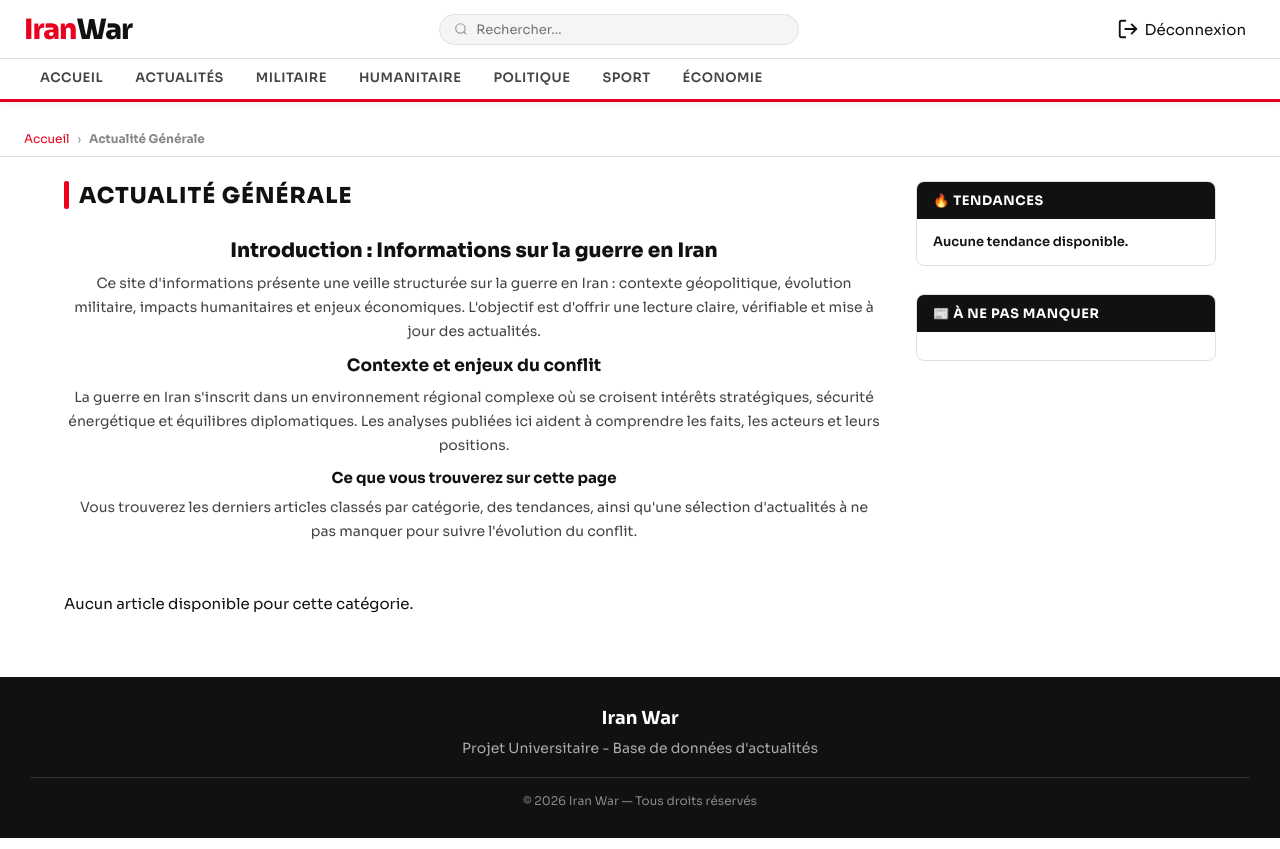
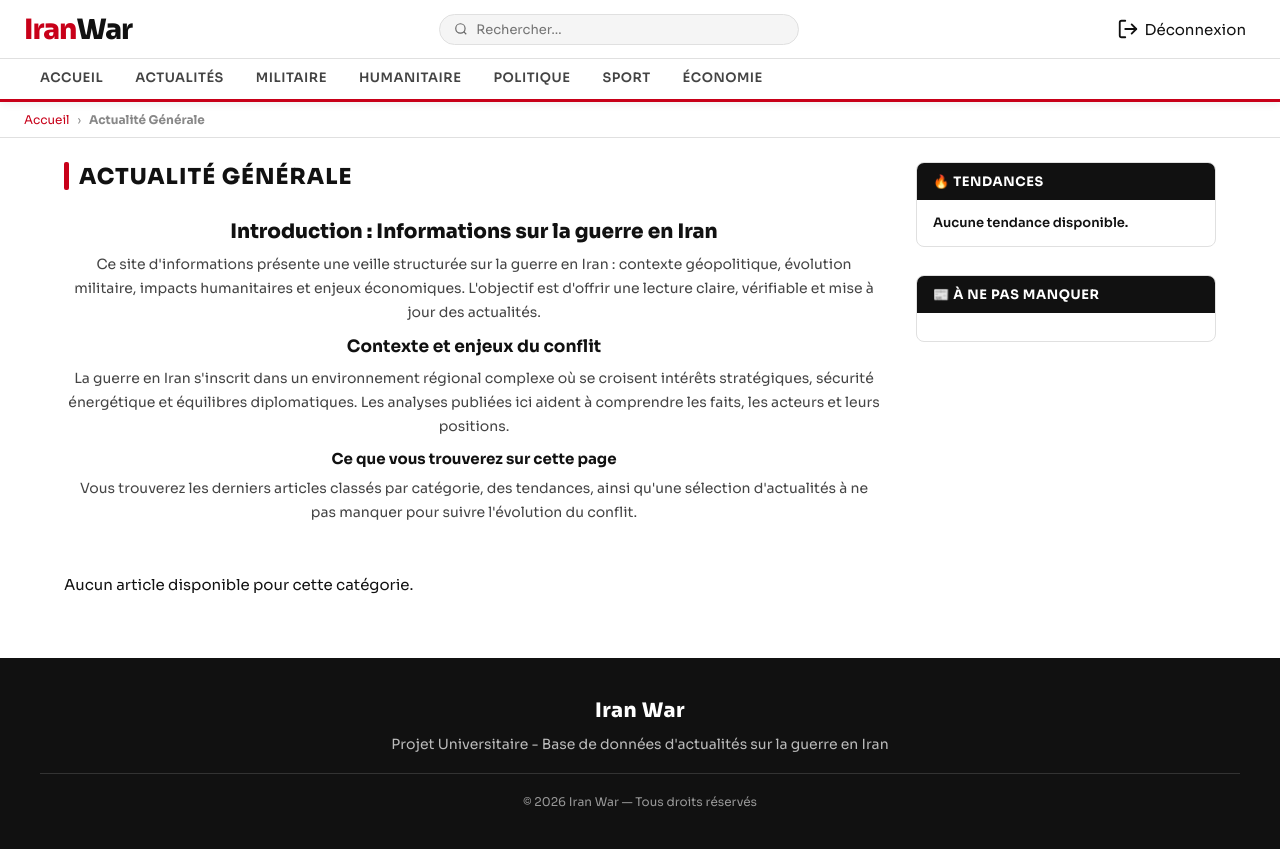
Before and after one commit to Tendriniavvo/SEO-Practise, a PHP site: page / in a window 1280 px wide. Run offline with PHP 8.4, Linux system fonts and the light colour scheme; data comes from the database, SQL or seed files in the repository; data that the repository does not hold is empty.

Commit message:
SEO100 fixed

```diff
--- a/www/front/assets/css/style.css
+++ b/www/front/assets/css/style.css
@@ -1,7 +1,7 @@
     *, *::before, *::after { box-sizing: border-box; margin: 0; padding: 0; }
 
     :root {
-      --red: #e8001d;
+      --red: #c80019;
       --dark: #111111;
       --mid: #444;
       --light: #f5f5f5;
@@ -65,7 +65,7 @@
       width: 100%;
       font-family: 'Sora', sans-serif;
     }
-    .search-bar svg { color: #999; flex-shrink: 0; }
+    .search-bar svg { color: #666; flex-shrink: 0; }
     .header-actions { display: flex; gap: 12px; align-items: center; }
     .btn-abonne {
       background: var(--red);
@@ -222,7 +222,7 @@
       font-family: 'Lora', serif;
     }
     .hero-content p { font-size: 14px; color: var(--mid); line-height: 1.6; }
-    .meta { font-size: 11px; color: #999; display: flex; gap: 10px; align-items: center; }
+    .meta { font-size: 11px; color: #707070; display: flex; gap: 10px; align-items: center; }
     .meta .sep { color: #ccc; }
 
     /* ─── ARTICLE LIST ─── */
@@ -260,7 +260,10 @@
       gap: 6px;
       margin-top: 28px;
     }
-    .pagination button {
+    .pagination-btn {
+      display: flex;
+      align-items: center;
+      justify-content: center;
       border: 1.5px solid var(--border);
       background: white;
       width: 36px; height: 36px;
@@ -270,8 +273,9 @@
       font-family: 'Sora', sans-serif;
       font-weight: 600;
       transition: all .2s;
+      color: var(--dark);
     }
-    .pagination button.active, .pagination button:hover {
+    .pagination-btn.active, .pagination-btn:hover {
       background: var(--red);
       border-color: var(--red);
       color: white;
@@ -359,32 +363,45 @@
     .social-btn.yt { background: #ff0000; color: white; }
 
     /* ─── FOOTER ─── */
-    footer {
+    .main-footer {
       background: var(--dark);
       color: #aaa;
-      padding: 36px 24px;
+      padding: 40px 24px;
       margin-top: 40px;
+      text-align: center;
     }
-    .footer-inner {
-      max-width: 1200px;
-      margin: 0 auto;
-      display: grid;
-      grid-template-columns: repeat(4, 1fr);
-      gap: 28px;
+    .footer-logo {
+      color: white;
+      font-size: 20px;
+      font-weight: 800;
+      margin-bottom: 12px;
+      letter-spacing: .5px;
     }
-    .footer-col h4 { color: white; font-size: 13px; font-weight: 700; margin-bottom: 12px; text-transform: uppercase; letter-spacing: .5px; }
-    .footer-col ul { list-style: none; display: flex; flex-direction: column; gap: 8px; }
-    .footer-col ul li a { font-size: 12px; color: #aaa; transition: color .2s; }
-    .footer-col ul li a:hover { color: white; }
+    .footer-tagline {
+      font-size: 14px;
+      color: #bbb;
+      max-width: 600px;
+      margin: 0 auto 20px;
+    }
     .footer-bottom {
       max-width: 1200px;
-      margin: 24px auto 0;
+      margin: 20px auto 0;
       border-top: 1px solid #333;
-      padding-top: 18px;
-      display: flex;
-      justify-content: space-between;
-      font-size: 11px;
-      color: #666;
+      padding-top: 20px;
+      font-size: 12px;
+      color: #999;
+    }
+
+    .sr-only {
+      position: absolute;
+      width: 1px;
+      height: 1px;
+      padding: 0;
+      margin: -1px;
+      overflow: hidden;
+      clip: rect(0, 0, 0, 0);
+      white-space: nowrap;
+      border-width: 0;
     }
 
     /* ─── RESPONSIVE ─── */
--- a/www/front/pages/components/footer.php
+++ b/www/front/pages/components/footer.php
@@ -1,10 +1,12 @@
 <!-- FOOTER -->
-<footer style="padding: 30px; text-align: center; background: var(--dark); color: #fff; margin-top: 40px;">
-  <div>
-    <h3 style="margin-bottom: 10px; font-size: 18px; font-weight: bold;">Iran War</h3>
-    <p style="font-size: 14px; color: #aaa;">Projet Universitaire - Base de données d'actualités</p>
+<footer class="main-footer">
+  <div class="footer-inner">
+    <div class="footer-brand">
+      <h3 class="footer-logo">Iran War</h3>
+      <p class="footer-tagline">Projet Universitaire - Base de données d'actualités sur la guerre en Iran</p>
+    </div>
   </div>
-  <div style="margin-top: 20px; padding-top: 15px; border-top: 1px solid #333; font-size: 12px; color: #888;">
+  <div class="footer-bottom">
     <span>© 2026 Iran War — Tous droits réservés</span>
   </div>
 </footer>
--- a/www/front/pages/components/header.php
+++ b/www/front/pages/components/header.php
@@ -25,6 +25,8 @@
     <meta name="twitter:image" content="<?= htmlspecialchars($seoImage, ENT_QUOTES, 'UTF-8') ?>" />
   <?php endif; ?>
 
+  <link rel="preconnect" href="https://fonts.googleapis.com">
+  <link rel="preconnect" href="https://fonts.gstatic.com" crossorigin>
   <link href="https://fonts.googleapis.com/css2?family=Sora:wght@400;600;700;800&family=Lora:ital,wght@0,400;0,600;1,400&display=swap" rel="stylesheet"/>
   <link rel="stylesheet" href="/front/assets/css/style.css">
 </head>
@@ -34,10 +36,11 @@
 <header>
   <div class="header-top">
     <a href="/front/" class="logo" aria-label="Accueil Iran War">Iran<span>War</span></a>
-    <div class="search-bar">
-      <svg width="14" height="14" fill="none" stroke="currentColor" stroke-width="2" viewBox="0 0 24 24"><circle cx="11" cy="11" r="8"/><path d="M21 21l-4.35-4.35"/></svg>
-      <input type="text" placeholder="Rechercher…" />
-    </div>
+    <form action="/front/actualites" method="GET" class="search-bar" role="search">
+      <label for="search-input" style="position:absolute;left:-9999px;">Rechercher un article</label>
+      <svg width="14" height="14" fill="none" stroke="currentColor" stroke-width="2" viewBox="0 0 24 24" aria-hidden="true"><circle cx="11" cy="11" r="8"/><path d="M21 21l-4.35-4.35"/></svg>
+      <input type="text" id="search-input" name="q" placeholder="Rechercher…" aria-label="Rechercher sur le site" />
+    </form>
     <div class="header-actions">
       <a href="/admin/logout.php" title="Déconnexion" aria-label="Se déconnecter" style="color: var(--dark); display: inline-flex; align-items: center; gap: 6px; padding: 8px 10px; border-radius: 8px; transition: background 0.2s; text-decoration: none;">
         <svg xmlns="http://www.w3.org/2000/svg" width="22" height="22" viewBox="0 0 24 24" fill="none" stroke="currentColor" stroke-width="2" stroke-linecap="round" stroke-linejoin="round">
--- a/www/front/pages/modules.php
+++ b/www/front/pages/modules.php
@@ -3,6 +3,14 @@
 // Routeur principal
 // Chemin : www/front/pages/modules.php
 // ─────────────────────────────────────────────
+
+// En-têtes de sécurité pour les bonnes pratiques Lighthouse
+header("X-Content-Type-Options: nosniff");
+header("X-Frame-Options: SAMEORIGIN");
+header("X-XSS-Protection: 1; mode=block");
+header("Referrer-Policy: strict-origin-when-cross-origin");
+// CSP de base (autorise les polices Google et les images locales/distantes)
+header("Content-Security-Policy: default-src 'self'; script-src 'self' 'unsafe-inline' 'unsafe-eval'; style-src 'self' 'unsafe-inline' https://fonts.googleapis.com; font-src 'self' https://fonts.gstatic.com; img-src 'self' data: *; connect-src 'self';");
 
 require_once __DIR__ . '/../../config/db.php';
 require_once __DIR__ . '/../inc/fonction.php';
--- a/www/front/pages/pages/actu_generale.php
+++ b/www/front/pages/pages/actu_generale.php
@@ -84,13 +84,15 @@ function paginationUrl($p, $slug) {
 
         <?php if ($hero): ?>
         <!-- ── HERO ─────────────────────────────── -->
-        <a href="/front/article/<?= urlencode($hero['article_slug']) ?>" class="hero-article">
+        <a href="/front/article/<?= urlencode($hero['article_slug']) ?>" class="hero-article" aria-label="Lire l'article : <?= htmlspecialchars($hero['titre']) ?>">
 
             <?php if (!empty($hero['image_url'])): ?>
                 <img
                     class="hero-img"
                     src="<?= htmlspecialchars(frontImageUrl($hero['image_url'])) ?>"
                     alt="<?= htmlspecialchars($hero['alt_text'] ?? $hero['titre']) ?>"
+                    width="600"
+                    height="260"
                     loading="eager"
                 />
             <?php else: ?>
@@ -116,13 +118,15 @@ function paginationUrl($p, $slug) {
         <?php if (!empty($articles)): ?>
         <div class="articles-grid">
             <?php foreach ($articles as $index => $art): ?>
-            <a href="/front/article/<?= urlencode($art['article_slug']) ?>" class="article-item">
+            <a href="/front/article/<?= urlencode($art['article_slug']) ?>" class="article-item" aria-label="Lire l'article : <?= htmlspecialchars($art['titre']) ?>">
 
                 <?php if (!empty($art['image_url'])): ?>
                     <img
                         class="article-thumb"
                         src="<?= htmlspecialchars(frontImageUrl($art['image_url'])) ?>"
                         alt="<?= htmlspecialchars($art['alt_text'] ?? $art['titre']) ?>"
+                        width="120"
+                        height="80"
                         loading="lazy"
                     />
                 <?php else: ?>
@@ -153,7 +157,7 @@ function paginationUrl($p, $slug) {
             <?php if ($currentPage > 1): ?>
             <a href="<?= paginationUrl($currentPage - 1, $slugCategorie) ?>" class="pagination-btn" aria-label="Page précédente">
                 <span aria-hidden="true">‹</span>
-                <span style="position:absolute;left:-9999px;">Page précédente</span>
+                <span class="sr-only">Page précédente</span>
             </a>
             <?php endif; ?>
 
@@ -183,7 +187,7 @@ function paginationUrl($p, $slug) {
             <?php if ($currentPage < $totalPages): ?>
             <a href="<?= paginationUrl($currentPage + 1, $slugCategorie) ?>" class="pagination-btn" aria-label="Page suivante">
                 <span aria-hidden="true">›</span>
-                <span style="position:absolute;left:-9999px;">Page suivante</span>
+                <span class="sr-only">Page suivante</span>
             </a>
             <?php endif; ?>
 
```
Also changed, not shown: www/front/pages/pages/article.php (+5 -3 lines), www/front/.htaccess.
